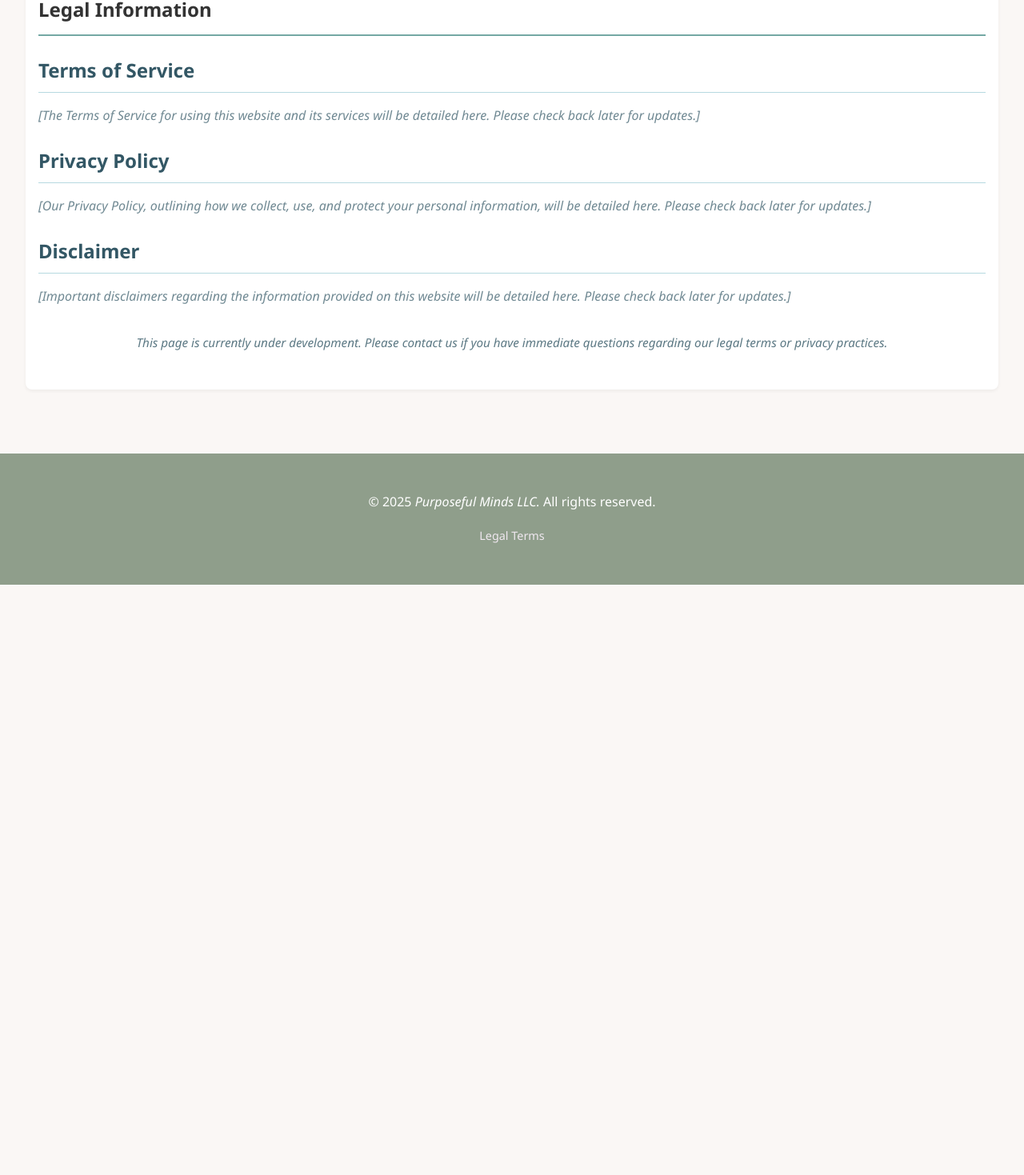
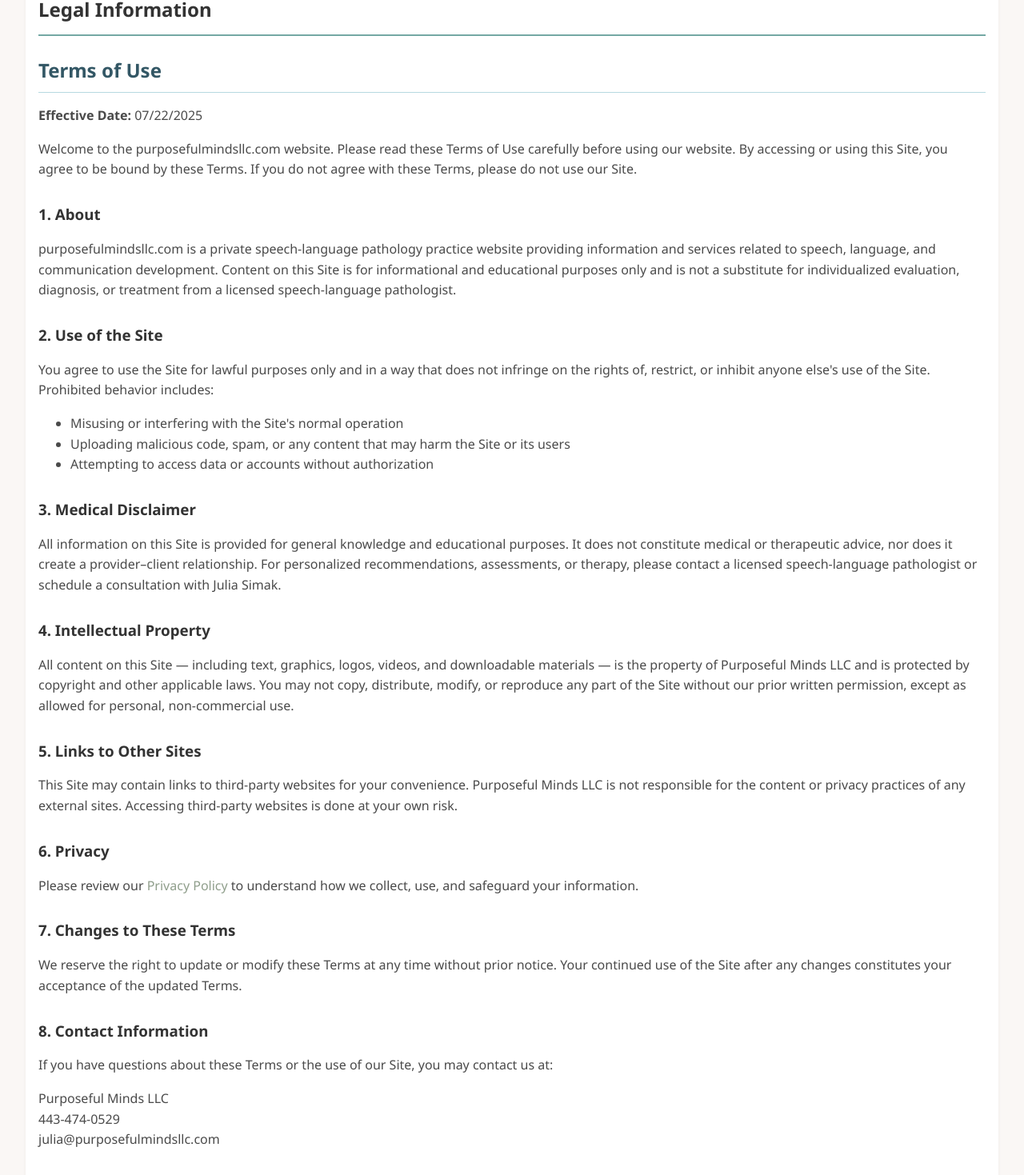
Before and after one commit to asimak4/julia_purposeful_minds, a React (Create React App) app: page /legal in a window 1280 px wide. Shown: the part 174-1643 px from the top of the page at 80% size. Before the commit the page ends 905 px from the top, so only its background shows below. Built offline with nearby package versions, Linux system fonts and the light colour scheme; no server answers.

Commit message:
adding terms and new pic

```diff
--- a/src/App.tsx
+++ b/src/App.tsx
@@ -8,6 +8,7 @@
 import ContactPage from './pages/ContactPage';
 import ClientLoginPage from './pages/ClientLoginPage';
 import LegalTermsPage from './pages/LegalTermsPage';
+import PrivacyPolicyPage from './pages/PrivacyPolicyPage';
 
 function App() {
   return (
@@ -21,6 +22,7 @@
           <Route path="contact" element={<ContactPage />} />
           <Route path="client-login" element={<ClientLoginPage />} />
           <Route path="legal" element={<LegalTermsPage />} />
+          <Route path="privacy" element={<PrivacyPolicyPage />} />
           {/* You can add a 404 Not Found route here if you like */}
           {/* <Route path="*" element={<NotFoundPage />} /> */}
         </Route>
--- a/src/pages/AboutPage.tsx
+++ b/src/pages/AboutPage.tsx
@@ -87,7 +87,7 @@
             variants={slideInRightVariants}
             transition={{ duration: 0.7, delay: 0.2 }}
           >
-            <img src={`${process.env.PUBLIC_URL}/JuliaPhoto1.png`} alt="Julia Simak" className={styles.profileImage} />
+            <img src={`${process.env.PUBLIC_URL}/JuliaFront.png`} alt="Julia Simak" className={styles.profileImage} />
           </motion.div>
         </div>
       </motion.section>
--- a/src/pages/ClientLoginPage.tsx
+++ b/src/pages/ClientLoginPage.tsx
@@ -21,7 +21,7 @@
         <p className={styles.infoText}>Access your secure client portal to manage appointments, view documents, and communicate with us.</p>
 
         <p className={styles.infoText}>
-          If you have trouble accessing the portal or have not yet set up an account, please click this link for assistance.
+          If you have trouble accessing the portal or have not yet set up an account, please click <a href="https://www.therapyappointment.com/faqs" target="_blank" rel="noopener noreferrer">this link</a> for assistance.
         </p>
       </section>
     </div>
--- a/src/pages/LegalTermsPage.tsx
+++ b/src/pages/LegalTermsPage.tsx
@@ -1,4 +1,5 @@
 import styles from './LegalTermsPage.module.css'; // Import CSS Module
+import { Link } from 'react-router-dom';
 
 // Placeholder for LegalTermsPage component
 export default function LegalTermsPage() {
@@ -8,28 +9,51 @@
         <h1>Legal Information</h1>
 
         <div className={styles.subSection}>
-          <h2>Terms of Service</h2>
-          <p className={styles.placeholderText}>
-            [The Terms of Service for using this website and its services will be detailed here. Please check back later for updates.]
-          </p>
-        </div>
+          <h2>Terms of Use</h2>
+          <p><strong>Effective Date:</strong> 07/22/2025</p>
+          <p>Welcome to the purposefulmindsllc.com website. Please read these Terms of Use carefully before using our website. By accessing or using this Site, you agree to be bound by these Terms. If you do not agree with these Terms, please do not use our Site.</p>
 
-        <div className={styles.subSection}>
-          <h2>Privacy Policy</h2>
-          <p className={styles.placeholderText}>
-            [Our Privacy Policy, outlining how we collect, use, and protect your personal information, will be detailed here. Please check back later for updates.]
-          </p>
+          <h3>1. About</h3>
+          <p>purposefulmindsllc.com is a private speech-language pathology practice website providing information and services related to speech, language, and communication development. Content on this Site is for informational and educational purposes only and is not a substitute for individualized evaluation, diagnosis, or treatment from a licensed speech-language pathologist.</p>
+
+          <h3>2. Use of the Site</h3>
+          <p>You agree to use the Site for lawful purposes only and in a way that does not infringe on the rights of, restrict, or inhibit anyone else's use of the Site. Prohibited behavior includes:</p>
+          <ul>
+            <li>Misusing or interfering with the Site's normal operation</li>
+            <li>Uploading malicious code, spam, or any content that may harm the Site or its users</li>
+            <li>Attempting to access data or accounts without authorization</li>
+          </ul>
+
+          <h3>3. Medical Disclaimer</h3>
+          <p>All information on this Site is provided for general knowledge and educational purposes. It does not constitute medical or therapeutic advice, nor does it create a provider–client relationship. For personalized recommendations, assessments, or therapy, please contact a licensed speech-language pathologist or schedule a consultation with Julia Simak.</p>
+
+          <h3>4. Intellectual Property</h3>
+          <p>All content on this Site — including text, graphics, logos, videos, and downloadable materials — is the property of Purposeful Minds LLC and is protected by copyright and other applicable laws. You may not copy, distribute, modify, or reproduce any part of the Site without our prior written permission, except as allowed for personal, non-commercial use.</p>
+
+          <h3>5. Links to Other Sites</h3>
+          <p>This Site may contain links to third-party websites for your convenience. Purposeful Minds LLC is not responsible for the content or privacy practices of any external sites. Accessing third-party websites is done at your own risk.</p>
+
+          <h3>6. Privacy</h3>
+          <p>Please review our <Link to="/privacy">Privacy Policy</Link> to understand how we collect, use, and safeguard your information.</p>
+
+          <h3>7. Changes to These Terms</h3>
+          <p>We reserve the right to update or modify these Terms at any time without prior notice. Your continued use of the Site after any changes constitutes your acceptance of the updated Terms.</p>
+
+          <h3>8. Contact Information</h3>
+          <p>If you have questions about these Terms or the use of our Site, you may contact us at:</p>
+          <p>Purposeful Minds LLC<br/>
+          443-474-0529<br/>
+          julia@purposefulmindsllc.com</p>
         </div>
 
         <div className={styles.subSection}>
           <h2>Disclaimer</h2>
-          <p className={styles.placeholderText}>
-            [Important disclaimers regarding the information provided on this website will be detailed here. Please check back later for updates.]
-          </p>
+          <p>Content on this site is provided for informational and educational purposes only and is believed to be accurate; however, it may contain errors or omissions. The use of this website and any of its features or content is at your own risk.</p>
+          <p>Purposeful Minds LLC, including its practitioners and representatives, assumes no responsibility or liability for any loss, injury, or damage resulting directly or indirectly from the use of this site or the information contained within it.</p>
         </div>
 
         <p className={styles.noticeText}>
-          <em>This page is currently under development. Please contact us if you have immediate questions regarding our legal terms or privacy practices.</em>
+          <em>Please contact us if you have questions regarding our legal terms or privacy practices.</em>
         </p>
       </section>
     </div>
--- /dev/null
+++ b/src/pages/PrivacyPolicyPage.module.css
@@ -0,0 +1,90 @@
+/* src/pages/PrivacyPolicyPage.module.css */
+
+.pageContainer {
+  padding: 1rem 0;
+}
+
+.section {
+  padding: 2rem 1rem;
+  margin-bottom: 2rem;
+  background-color: #ffffff;
+  border-radius: 8px;
+  box-shadow: 0 2px 4px rgba(0,0,0,0.05);
+}
+
+.section h1, /* Page title */
+.section h2 {
+  margin-top: 0;
+  margin-bottom: 1.5rem;
+  border-bottom: 2px solid #74A8A4; /* NEW: Muted Teal/Green accent */
+  padding-bottom: 0.75rem;
+}
+
+.subSection {
+  margin-bottom: 1.5rem;
+}
+
+.subSection h2 {
+  font-size: 1.5rem;
+  margin-bottom: 0.75rem;
+  padding-bottom: 0.5rem;
+  color: #335765; /* NEW: Dark Blue/Teal for subheadings */
+  border-bottom: 1px solid #B6D9E0; /* Lighter accent for subheadings */
+}
+
+.subSection h3 {
+  font-size: 1.2rem;
+  margin-bottom: 0.5rem;
+  margin-top: 1.5rem;
+  color: #335765; /* NEW: Dark Blue/Teal for h3 headings */
+}
+
+.placeholderText {
+  font-style: italic;
+  color: #335765; /* NEW: Dark Blue/Teal */
+  opacity: 0.7;
+}
+
+.noticeText {
+  margin-top: 2rem;
+  font-style: italic;
+  font-size: 0.95rem;
+  color: #335765; /* NEW: Dark Blue/Teal */
+  opacity: 0.8;
+  text-align: center;
+}
+
+/* Responsive adjustments */
+@media (max-width: 768px) {
+  .section {
+    padding: 1.5rem 0.75rem;
+    margin-left: 0.5rem;
+    margin-right: 0.5rem;
+  }
+  .section h1 {
+    font-size: 1.75rem;
+  }
+  .subSection h2 {
+    font-size: 1.35rem;
+  }
+  .subSection h3 {
+    font-size: 1.1rem;
+  }
+}
+
+@media (max-width: 480px) {
+  .section {
+    padding: 1rem 0.5rem;
+    margin-left: 0.25rem;
+    margin-right: 0.25rem;
+  }
+  .section h1 {
+    font-size: 1.5rem;
+  }
+  .subSection h2 {
+    font-size: 1.2rem;
+  }
+  .subSection h3 {
+    font-size: 1rem;
+  }
+}
--- /dev/null
+++ b/src/pages/PrivacyPolicyPage.tsx
@@ -0,0 +1,49 @@
+import styles from './PrivacyPolicyPage.module.css'; // Import CSS Module
+
+export default function PrivacyPolicyPage() {
+  return (
+    <div className={styles.pageContainer}>
+      <section className={styles.section}>
+        <h1>Legal Terms</h1>
+
+        <div className={styles.subSection}>
+          <h2>Privacy Policy</h2>
+
+          <h3>About Us</h3>
+          <p>Purposeful Minds LLC ("us", "we", or "our") operates purposefulmindsllc.com. This page informs you of our policies regarding the collection, use and disclosure of Personal Information we receive from users of the Site. We use your Personal Information only for providing and improving the Site. By using the Site, you agree to the collection and use of information in accordance with this policy.</p>
+
+          <h3>Information Collection & Use</h3>
+          <p>While using our Site, we may ask you to provide us with certain personally identifiable information that can be used to contact or identify you. Personally identifiable information may include, but is not limited to your name.</p>
+
+          <h3>COPPA Compliance</h3>
+          <p>Our website is not intended for children under 13. We do not knowingly collect personal information from children. If we become aware that we have inadvertently received personal data from a child under 13, we will delete it.</p>
+
+          <h3>Accessibility Statement</h3>
+          <p>Purposeful Minds LLC is committed to making its website accessible to individuals with disabilities. If you experience difficulty accessing any part of this site, please contact us so we can assist you.</p>
+
+          <h3>Governing Law</h3>
+          <p>These Terms shall be governed in accordance with the laws of the State of Maryland, without regard to its conflict of law provisions.</p>
+
+          <h3>Log Data</h3>
+          <p>Like many site operators, we collect information that your browser sends whenever you visit our site. This Log Data may include information such as your computer's Internet Protocol address, browser type, browser version, the pages of our Site that you visit, the time and date of your visit, the time spent on those pages and other statistics. In addition, we may use third party services such as Google Analytics that collect, monitor and analyze this data.</p>
+
+          <h3>Communications</h3>
+          <p>We may use your Personal Information to contact you with newsletters, marketing or promotional materials and other information that we feel is relevant to your interests.</p>
+
+          <h3>Security</h3>
+          <p>The security of your Personal Information is important to us, but remember that no method of transmission over the Internet, or method of electronic storage, is 100% secure. While we strive to use commercially acceptable means to protect your Personal Information, we cannot guarantee its absolute security.</p>
+
+          <h3>Changes to this Privacy Policy</h3>
+          <p>This Privacy Policy is effective as of July 1, 2025 and will remain in effect except with respect to any changes in its provisions in the future, which will be in effect immediately after being posted on this page.</p>
+          <p>We reserve the right to update or change our Privacy Policy at any time and you should check this Privacy Policy periodically. Your continued use of the Service after we post any modifications to the Privacy Policy on this page will constitute your acknowledgment of the modifications and your consent to abide and be bound by the modified Privacy Policy. If we make any material changes to this Privacy Policy, we will notify you either through the email address you have provided us, or by placing a prominent notice on our website.</p>
+
+          <h3>Contact Us</h3>
+          <p>If you have any questions about this Privacy Policy, please contact us at</p>
+          <p>Purposeful Minds LLC.<br/>
+          443-474-0529<br/>
+          julia@purposefulmindsllc.com</p>
+        </div>
+      </section>
+    </div>
+  );
+}
```
Also changed, not shown: public/JuliaFront.png (added).
